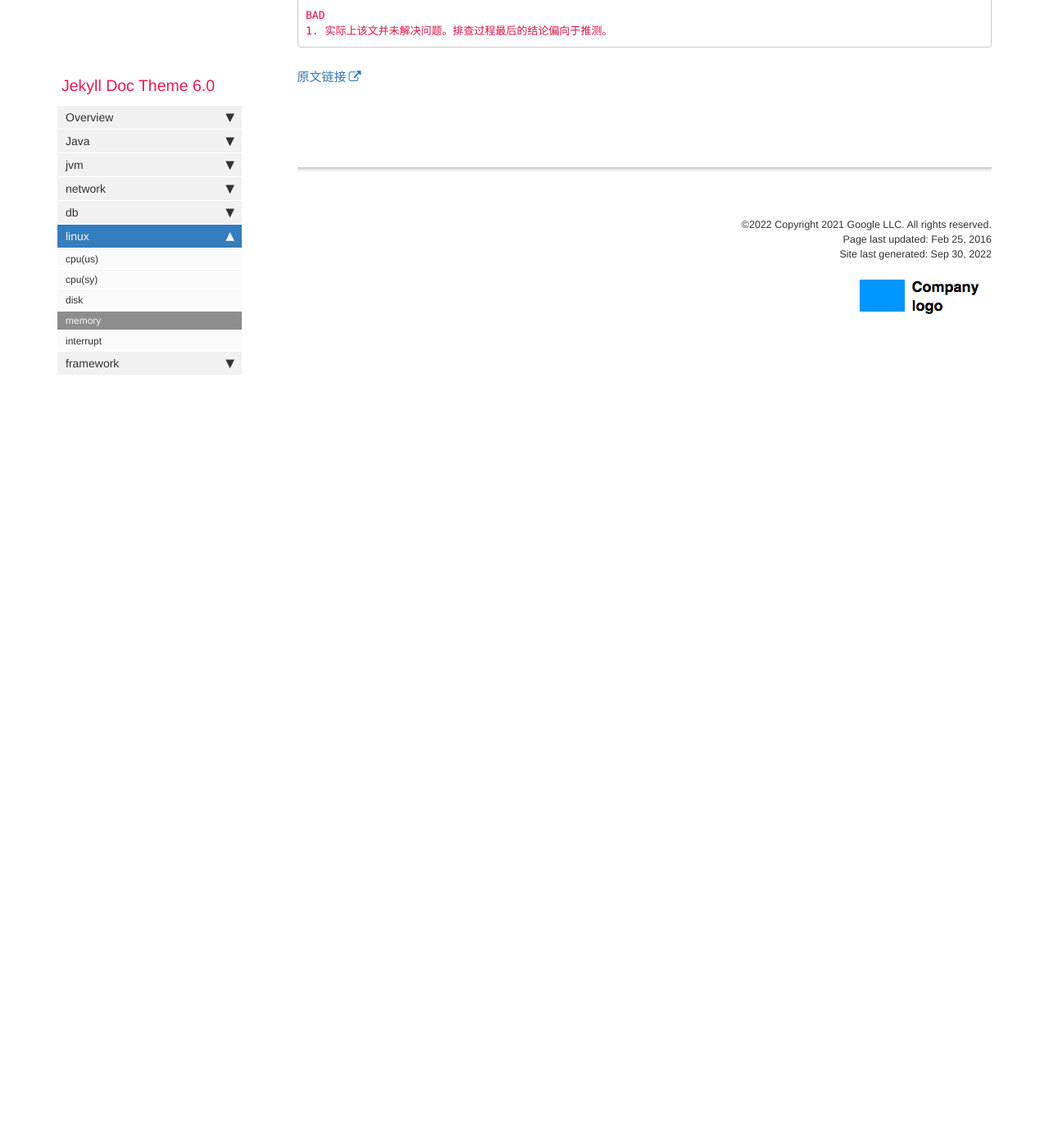
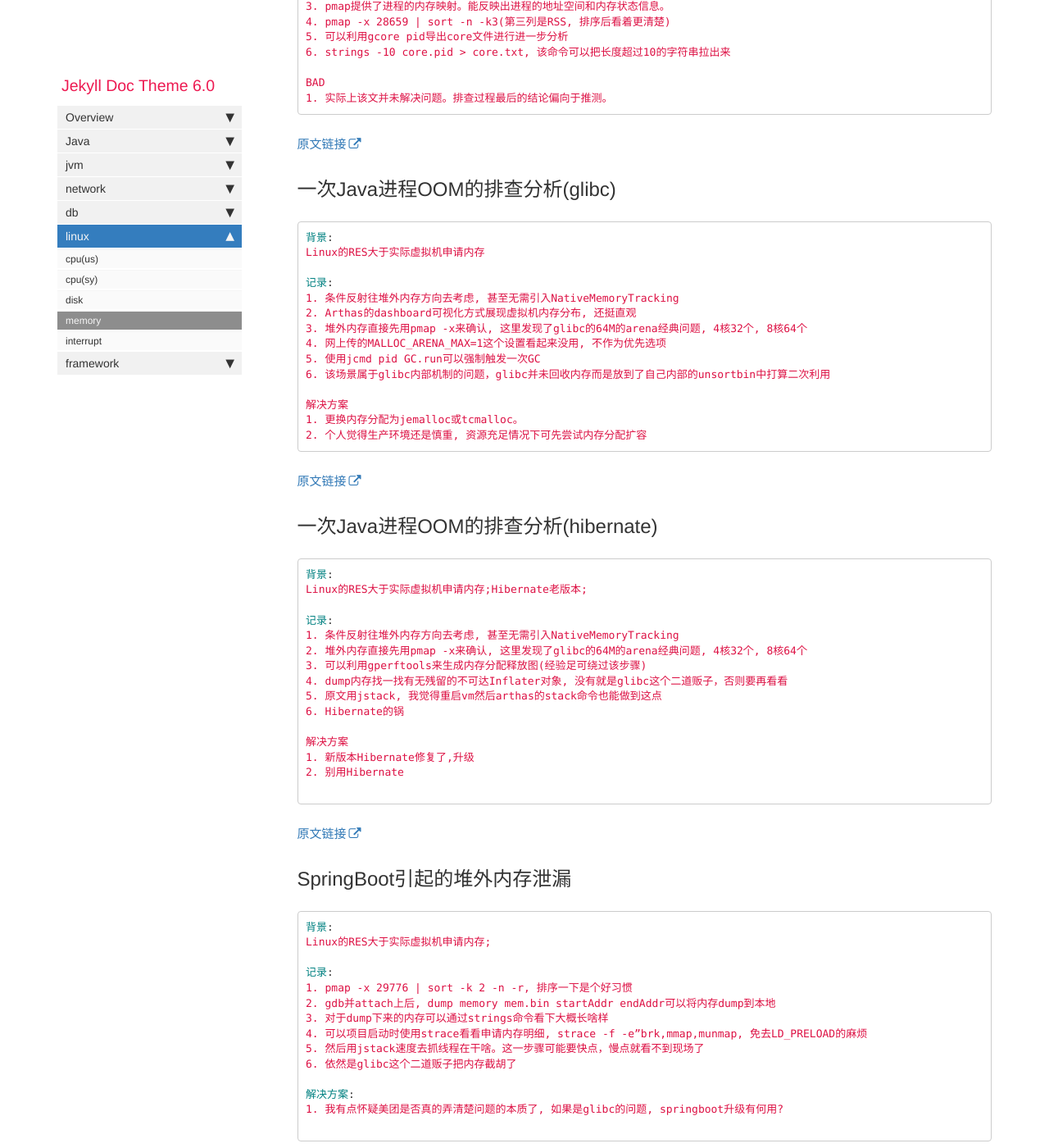
Before and after one commit to sustbeckham/reunion, a Jekyll site: the page built from pages/linux/linux_memory.md, in a window 1280 px wide and 1400 px high, scrolled down 493 px. Shown: the whole window at 82% size. Built offline with Jekyll 4.4.1, drawn with Linux system fonts in a browser that asks for light colours; comment, search, counter and statistics services are not loaded; before the commit the page ends 952 px from its top, so only the background shows below that; some of the changed text lies outside the part shown.

Commit message:
update:64m memory

````diff
--- a/pages/linux/linux_memory.md
+++ b/pages/linux/linux_memory.md
@@ -23,4 +23,74 @@ BAD
 ```
 [原文链接](https://heapdump.cn/article/4161842?from=pc)
 
+
+
+
+## 一次Java进程OOM的排查分析(glibc)
+
+```yaml
+背景:
+Linux的RES大于实际虚拟机申请内存
+
+记录:
+1. 条件反射往堆外内存方向去考虑, 甚至无需引入NativeMemoryTracking
+2. Arthas的dashboard可视化方式展现虚拟机内存分布, 还挺直观
+3. 堆外内存直接先用pmap -x来确认, 这里发现了glibc的64M的arena经典问题, 4核32个, 8核64个
+4. 网上传的MALLOC_ARENA_MAX=1这个设置看起来没用, 不作为优先选项
+5. 使用jcmd pid GC.run可以强制触发一次GC
+6. 该场景属于glibc内部机制的问题，glibc并未回收内存而是放到了自己内部的unsortbin中打算二次利用
+
+解决方案
+1. 更换内存分配为jemalloc或tcmalloc。
+2. 个人觉得生产环境还是慎重, 资源充足情况下可先尝试内存分配扩容
+```
+[原文链接](https://juejin.cn/post/6854573220733911048)
+
+
+
+
+## 一次Java进程OOM的排查分析(hibernate)
+
+```yaml
+背景:
+Linux的RES大于实际虚拟机申请内存;Hibernate老版本;
+
+记录:
+1. 条件反射往堆外内存方向去考虑, 甚至无需引入NativeMemoryTracking
+2. 堆外内存直接先用pmap -x来确认, 这里发现了glibc的64M的arena经典问题, 4核32个, 8核64个
+3. 可以利用gperftools来生成内存分配释放图(经验足可绕过该步骤)
+4. dump内存找一找有无残留的不可达Inflater对象, 没有就是glibc这个二道贩子，否则要再看看
+5. 原文用jstack, 我觉得重启vm然后arthas的stack命令也能做到这点
+6. Hibernate的锅
+
+解决方案
+1. 新版本Hibernate修复了,升级
+2. 别用Hibernate
+
+```
+[原文链接](https://heapdump.cn/article/3530243)
+
+
+
+
+## SpringBoot引起的堆外内存泄漏
+
+```yaml
+背景:
+Linux的RES大于实际虚拟机申请内存;
+
+记录:
+1. pmap -x 29776 | sort -k 2 -n -r, 排序一下是个好习惯
+2. gdb并attach上后, dump memory mem.bin startAddr endAddr可以将内存dump到本地
+3. 对于dump下来的内存可以通过strings命令看下大概长啥样
+4. 可以项目启动时使用strace看看申请内存明细, strace -f -e”brk,mmap,munmap, 免去LD_PRELOAD的麻烦
+5. 然后用jstack速度去抓线程在干啥。这一步骤可能要快点，慢点就看不到现场了
+6. 依然是glibc这个二道贩子把内存截胡了
+
+解决方案:
+1. 我有点怀疑美团是否真的弄清楚问题的本质了, 如果是glibc的问题, springboot升级有何用?
+
+```
+[原文链接](https://tech.meituan.com/2019/01/03/spring-boot-native-memory-leak.html)
+
 {% include links.html %}
````
